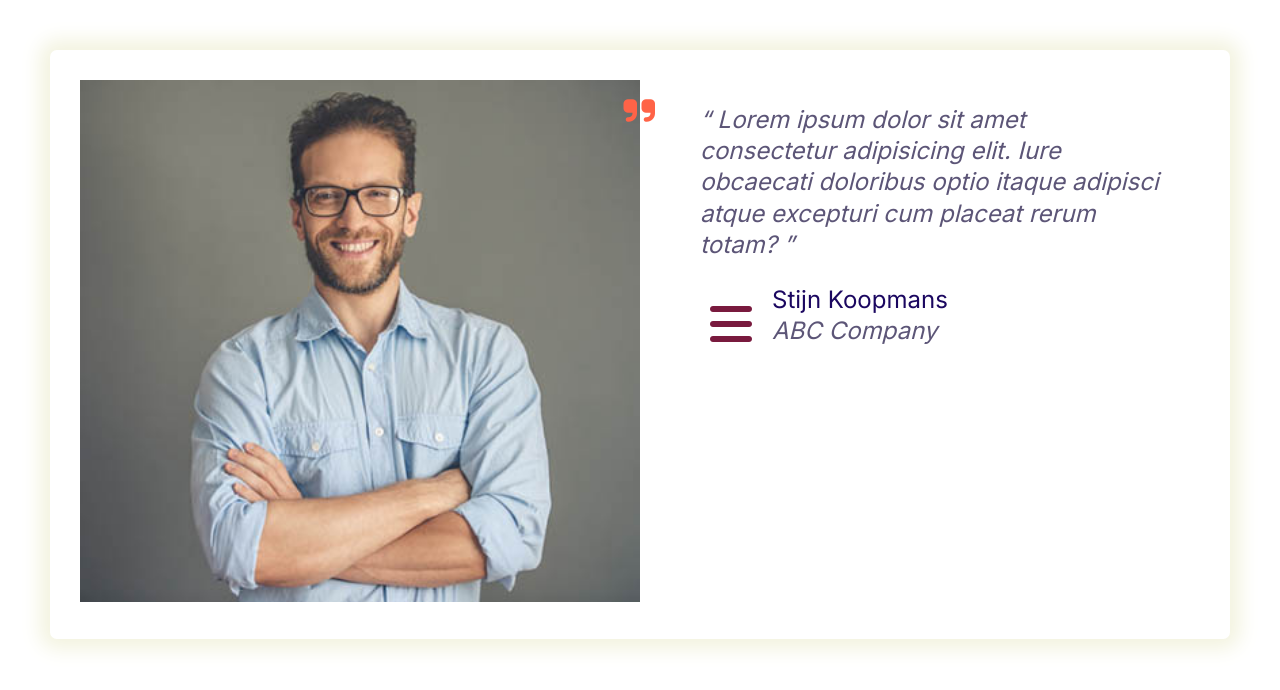
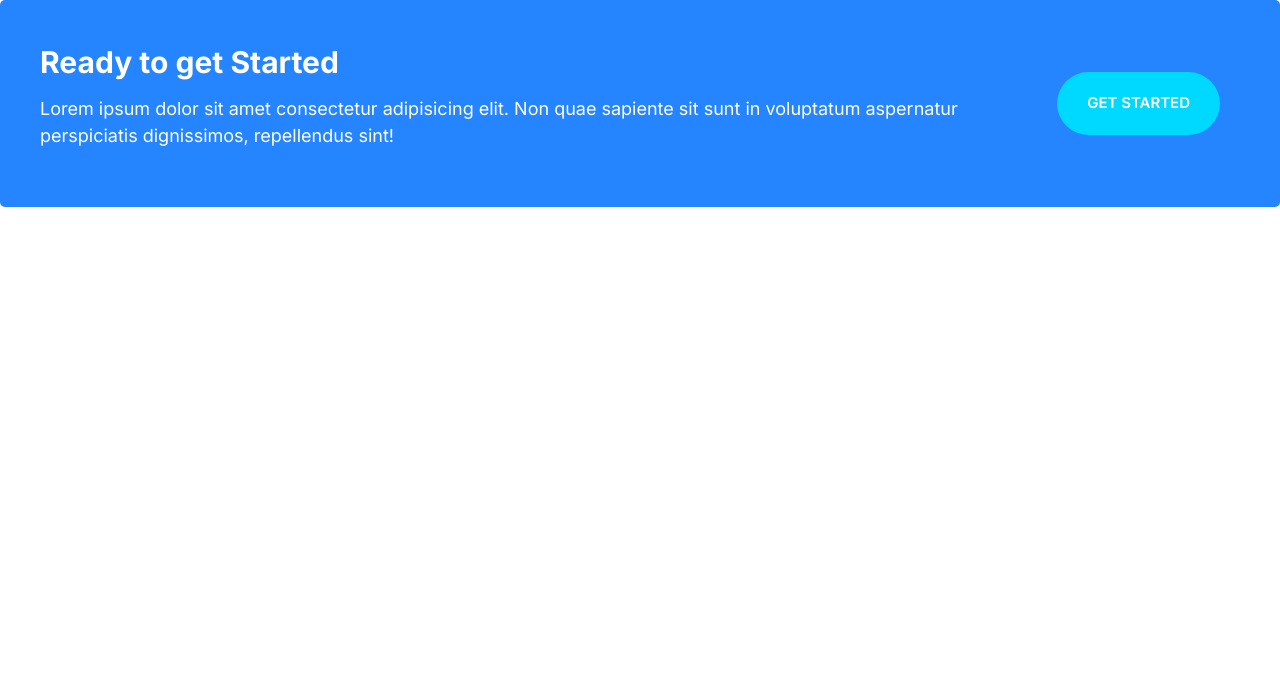
Before and after one commit to skoopje/moshify, a plain HTML site: page index.html in a window 1280 px wide. Drawn offline with Linux system fonts and the light colour scheme.

Commit message:
Building Callouts.

```diff
--- a/CSS/styles.css
+++ b/CSS/styles.css
@@ -215,6 +215,11 @@ a {
 .btn--outline:hover {
     background: var(--color-headings);
     color: white;
+}
+
+.btn--stretched {
+    padding-left: 6rem;
+    padding-right: 6rem;
 }
 
 @media screen and (min-width: 1024px) {
@@ -456,3 +461,45 @@ a {
         margin-left: 6rem;
     }
 }
+
+/* Callouts */
+
+.callout {
+    padding: 4rem;
+    border-radius: 5px;
+}
+
+.callout--primary {
+    background: var(--color-primary);
+    color: white;
+}
+
+.callout__heading {
+    color: white;
+    margin-top: 0;
+    font-size: 3rem;
+}
+
+.callout .btn {
+    align-self: center;
+    align-self: center;
+}
+
+.callout__content {
+    text-align: center;
+}
+
+@media screen and (min-width: 768px) {
+   .callout .grid--1x2 {
+    grid-template-columns: 1fr auto;
+   }
+
+    .callout__content {
+        text-align: left;
+    }
+
+    .callout .btn {
+        justify-self: start;
+        margin: 2rem;
+    }
+}
--- a/index.html
+++ b/index.html
@@ -17,38 +17,18 @@
       crossorigin="anonymous"
     ></script>
   </head>
-  <body style="padding: 5rem">
-    <div class="card testimonial">
+  <body>
+    <div class="callout callout--primary">
       <div class="grid grid--1x2">
-        <div class="testimonial__image">
-          <img
-            class="testimonial__image"
-            src="images/testimonial.jpg"
-            alt="Happy smiling customer"
-          />
-          <i class="fa-solid fa-quote-right fa-2xl"></i>
+        <div class="callout__content">
+          <h2 class="callout__heading">Ready to get Started</h2>
+          <p>
+            Lorem ipsum dolor sit amet consectetur adipisicing elit. Non quae
+            sapiente sit sunt in voluptatum aspernatur perspiciatis dignissimos,
+            repellendus sint!
+          </p>
         </div>
-        <blockquote class="quote">
-          <p class="quote__text">
-            Lorem ipsum dolor sit amet consectetur adipisicing elit. Iure
-            obcaecati doloribus optio itaque adipisci atque excepturi cum
-            placeat rerum totam?
-          </p>
-          <footer>
-            <div class="media">
-              <div class="media__image">
-                <i
-                  class="fa-solid fa-bars fa-2xl quote__line"
-                  style="color: #791a3e"
-                ></i>
-              </div>
-              <div class="media__body">
-                <h3 class="media__title quote__author">Stijn Koopmans</h3>
-                <p class="quot__company">ABC Company</p>
-              </div>
-            </div>
-          </footer>
-        </blockquote>
+        <a href="#" class="btn btn--secondary btn-stretched">Get Started</a>
       </div>
     </div>
   </body>
```
Also changed, not shown: Components/callouts.html (added, +13 -0 lines), Components/testimonial.html (added, +32 -0 lines).
